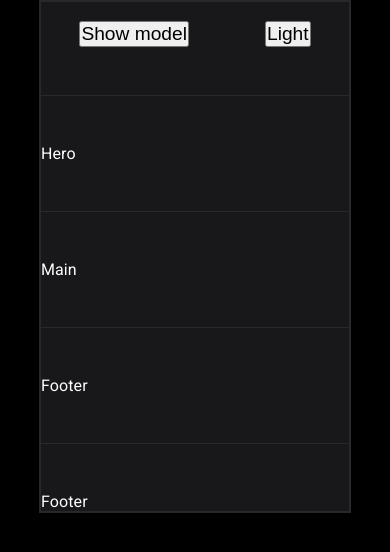
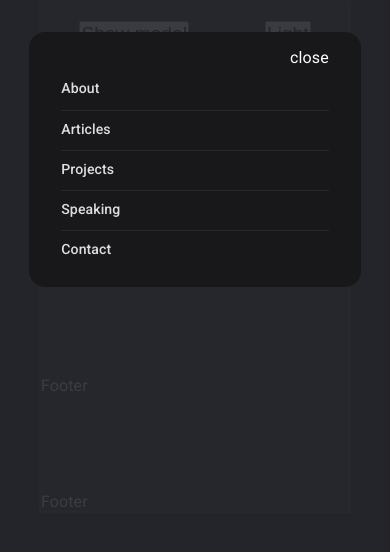
Before and after one commit to islam-solaiman/Portfolio-Website, a React (Create React App) app: page / in a window 390 px wide. Both pictures are taken after a click on the button "Show model". Shown: the top 552 px of the page. Built offline with nearby package versions, Linux system fonts and the light colour scheme.

Commit message:
Header styling update

```diff
--- a/src/componnets/1-header/Header.js
+++ b/src/componnets/1-header/Header.js
@@ -1,12 +1,13 @@
-import React from 'react'
+import React, { useState } from 'react'
 import   './header.css'
 
 
 export default function Header() {
+  const [showModel, setShowModel] = useState(false);
   return (
     <div>
       <header className=' flex'>
-        <button className='menu'>Show model</button>
+        <button onClick={() => setShowModel(true)} className='menu'>Show model</button>
         <div/>
         <nav>
           <ul className='flex'>
@@ -19,6 +20,18 @@ export default function Header() {
         </nav>
 
         <button>Light</button>
+        {showModel &&
+        <div className='fixed'>
+          <ul className='model'>
+            <li>close</li>
+            <li><a href="">About</a></li>
+            <li><a href="">Articles</a></li>
+            <li><a href="">Projects</a></li>
+            <li><a href="">Speaking</a></li>
+            <li><a href="">Contact</a></li>
+          </ul>
+        </div>
+        }
       </header>
     </div>
   )
--- a/src/componnets/1-header/header.css
+++ b/src/componnets/1-header/header.css
@@ -40,6 +40,50 @@ header.flex nav{
     display: none;
 }
 
+
+/** Model pop up **/
+
+header .fixed{
+    position: fixed;
+    inset: 0;
+    z-index: 10;
+    background-color: rgb(40, 40, 48, 0.91);
+}
+
+@keyframes mymove {
+    0%   {scale: 0;}
+    100% {scale: 1;}
+  }
+
+header .fixed ul.model{
+    animation: myMove 5s 1;
+    width: 85%;
+    margin-left: auto;
+    margin-right: auto;
+    margin-top: 2rem;
+    border-radius: 1rem;
+    padding: 1rem 2rem;
+    background-color: var(--secondary);
+
+}
+
+header .fixed ul.model li{
+    border-bottom: 1px solid var(--border);
+    padding-bottom: 0.77rem;
+    padding-top: 0.5rem;
+}
+
+header .fixed ul.model li:last-child{
+    border: none;
+}
+
+header .fixed ul.model li:first-child{
+    text-align: right;
+    border: none;
+    padding-top: 0;
+    padding-bottom: 0.2rem;
+}
+
 @media (max-width: 700px){
     header.flex nav{
         display: none;
```
